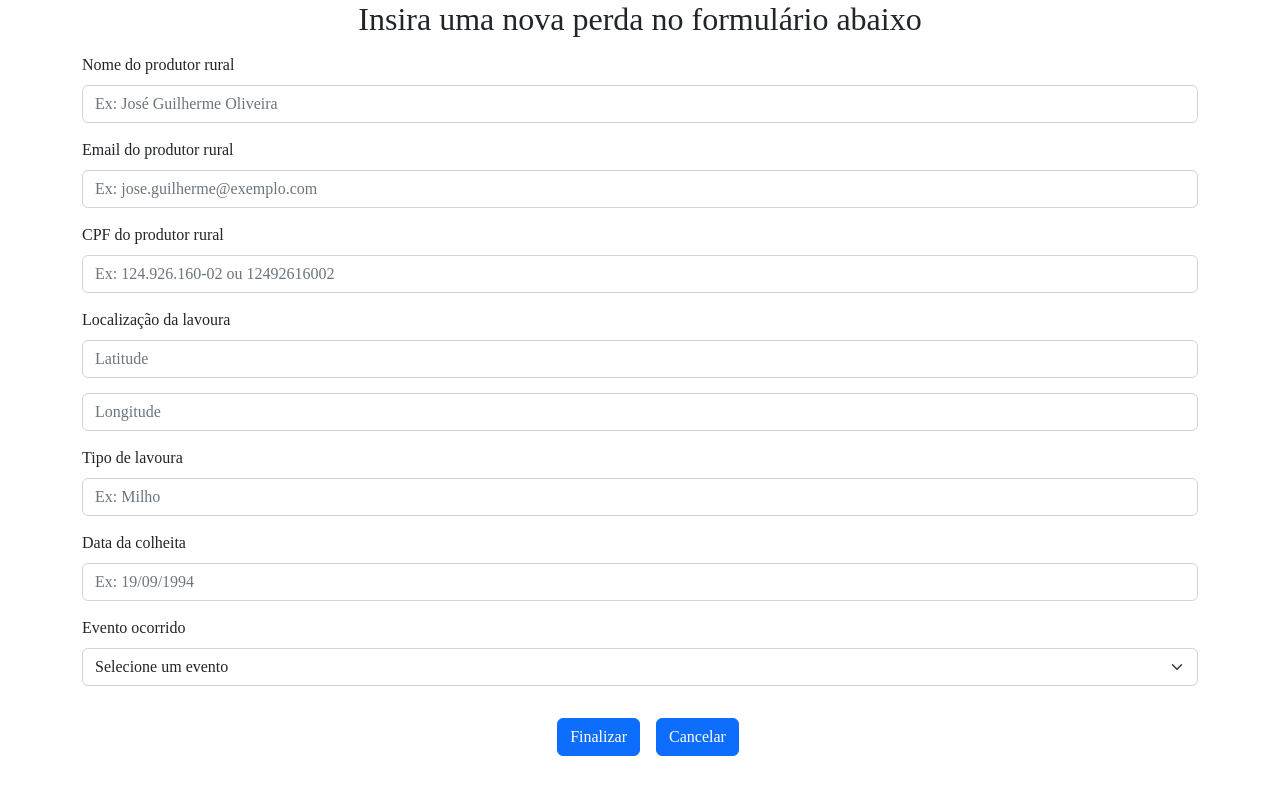
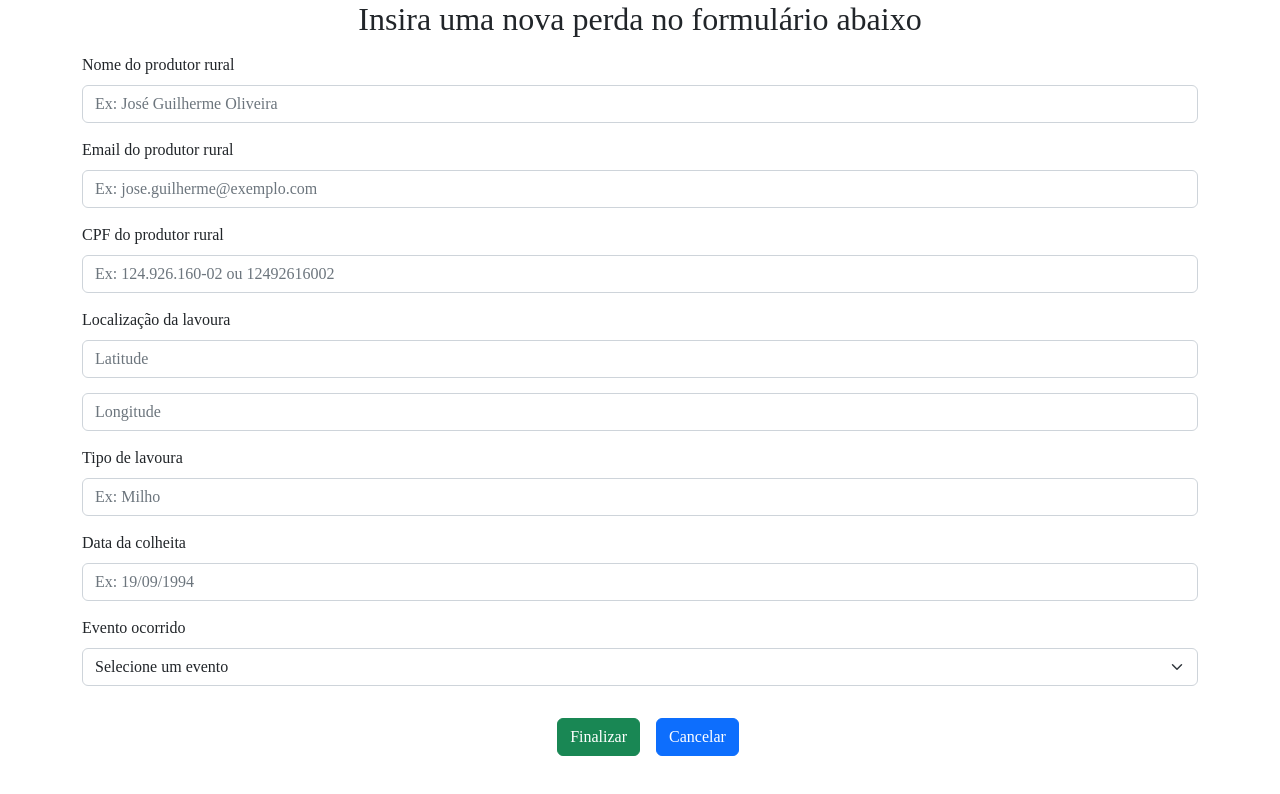
Before and after one commit to drawanz/lost-comunication-frontend, a React (Vite) app: page /insert in a window 1280 px wide. Shown: the top 794 px of the page. Built offline with nearby package versions, Linux system fonts and the light colour scheme.

Commit message:
feat: alterando a cor do botão de finalização do insertPage

```diff
--- a/src/pages/insertPage/InsertPage.jsx
+++ b/src/pages/insertPage/InsertPage.jsx
@@ -78,7 +78,8 @@ export default function InsertPage() {
       <h2>Insira uma nova perda no formulário abaixo</h2>
       <GeneralForm />
       {loading ? (
-        <Button variant="primary" disabled>
+        <div className="buttons-container">
+          <Button variant="success" disabled>
             <Spinner
               as="span"
               animation="border"
@@ -88,9 +89,12 @@ export default function InsertPage() {
             />
             Loading...
           </Button>
+        </div>
       ) : (
-        <div className='buttons-container'>
-          <Button onClick={() => handleInsert()}>Finalizar</Button>
+        <div className="buttons-container">
+          <Button variant="success" onClick={() => handleInsert()}>
+            Finalizar
+          </Button>
           <Button onClick={() => handleCancel()}>Cancelar</Button>
         </div>
       )}
```
Also changed, not shown: src/pages/searchPage/SearchPage.jsx (+6 -2 lines). Lines whose indentation alone changed are shown as unchanged.
